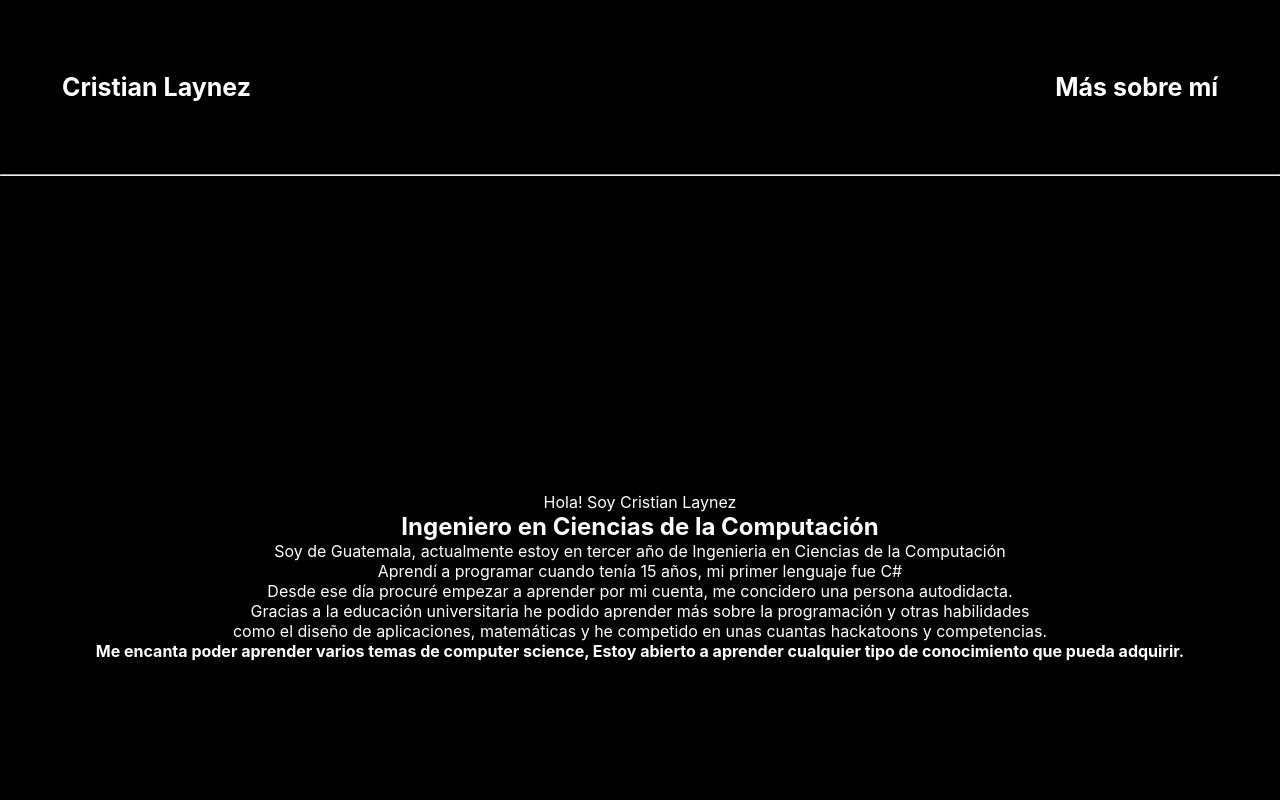
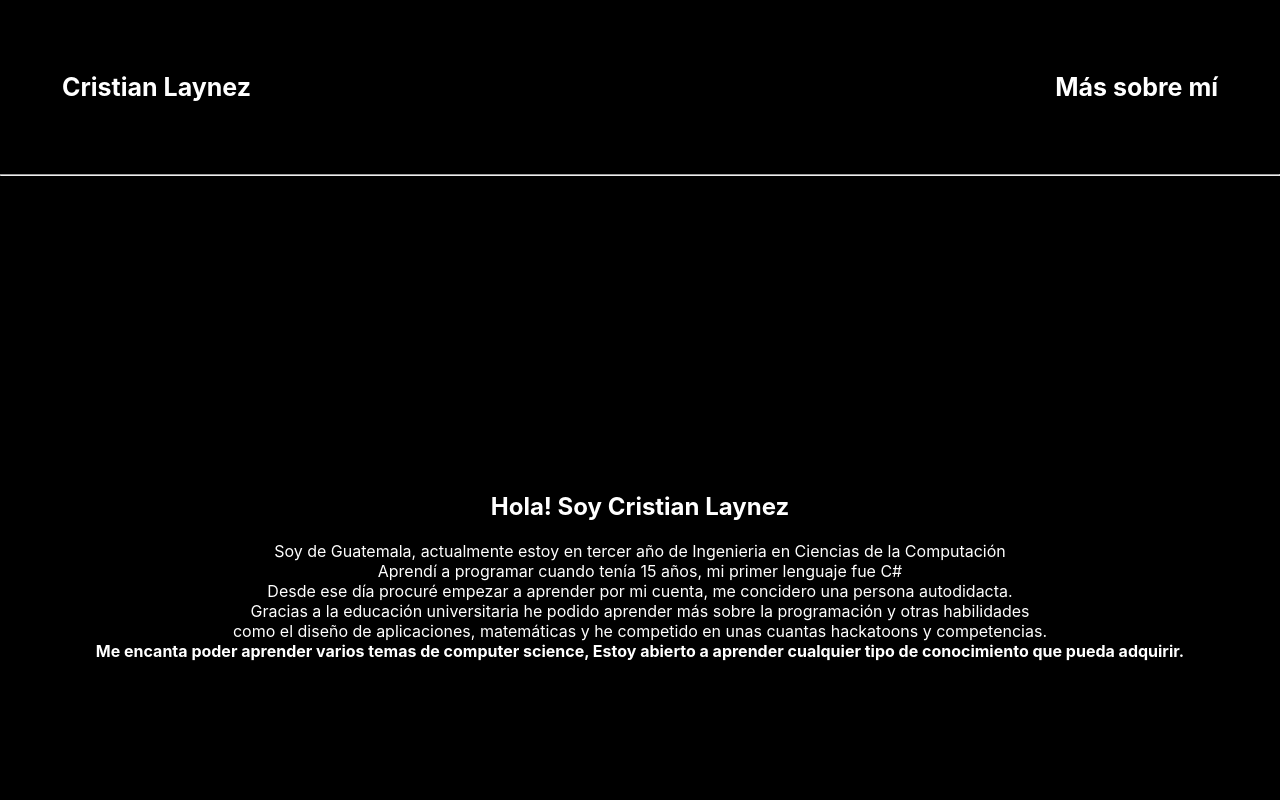
Before and after one commit to CrisLayB/Portafolio_PW3, a React (Vite) app: page /Portafolio_PW3/about in a window 1280 px wide. Shown: the top 800 px of the page. Built offline with nearby package versions, Linux system fonts and the light colour scheme.

Commit message:
Update details

```diff
--- a/src/About.jsx
+++ b/src/About.jsx
@@ -27,8 +27,8 @@ const About = () => {
       <div className="page-scroll">
         <section className="one-about">
           <div>
-            <p>Hola! Soy Cristian Laynez</p>
-            <h1>Ingeniero en Ciencias de la Computación</h1>
+            <h1>Hola! Soy Cristian Laynez</h1>
+            <br></br>
             <p>
               Soy de Guatemala, actualmente estoy en tercer año de Ingenieria en
               Ciencias de la Computación
--- a/src/Portfolio.jsx
+++ b/src/Portfolio.jsx
@@ -42,10 +42,10 @@ const Portfolio = () => {
           <div>
             <h1 className="name">Cristian Fernando Laynez Bachez</h1>
             <p className="sub-information">
-              Ingeniero en Ciencias de la Computación y TI
+              Desarrollador de Software Full Stack
             </p>
             <p className="sub-information h1-subtitle">
-              Futuro Desarrollador de Videojuegos
+              Diseñador y Desarrollador de Videojuegos Junior
             </p>
             <br />
             <img
@@ -58,13 +58,13 @@ const Portfolio = () => {
         <section className="three">
           <div>
             <p>Actualmente estoy estudiando Ingenieria en Ciencias de la</p>
-            <p>Computación en la Universidad del Valle de Guatemala.</p>
+            <p>Computación y TI en la Universidad del Valle de Guatemala.</p>
             <p>Soy una persona con hambre de conocimiento y que busca</p>
             <p>superarse en las metas/objetivos que se propone.</p>
             <br />
             <br />
             <br />
-            <Link to={'/201281/Portafolio/dist/about'}>
+            <Link to={'/Portafolio_PW3/about'}>
               <div className="btn-about">
                 <a className="btn-neon">
                   <span></span>
@@ -155,6 +155,8 @@ const Portfolio = () => {
         <section className="nine">
           <div>
             <h1>Lenguajes de Programación</h1>
+            <br></br>
+            <p>Presiona/dale click al icono 👀</p>
           </div>
         </section>
         <section className="ninep">
@@ -170,6 +172,8 @@ const Portfolio = () => {
         <section className="ten">
           <div>
             <h1>Herramientas y Frameworks</h1>
+            <br></br>
+            <p>Presiona/dale click al icono 👀</p>
           </div>
         </section>
         <section className="tenp">
--- a/src/components/contact/Contact.jsx
+++ b/src/components/contact/Contact.jsx
@@ -25,7 +25,7 @@ const Contact = () => {
         <a
           className="a-social-media"
           target="_blank"
-          href="mailto:cristianlaynezbachez@gmail.co,"
+          href="mailto:cristianlaynezbachez@gmail.com"
         >
           <img
             className="img-social-media"
```
